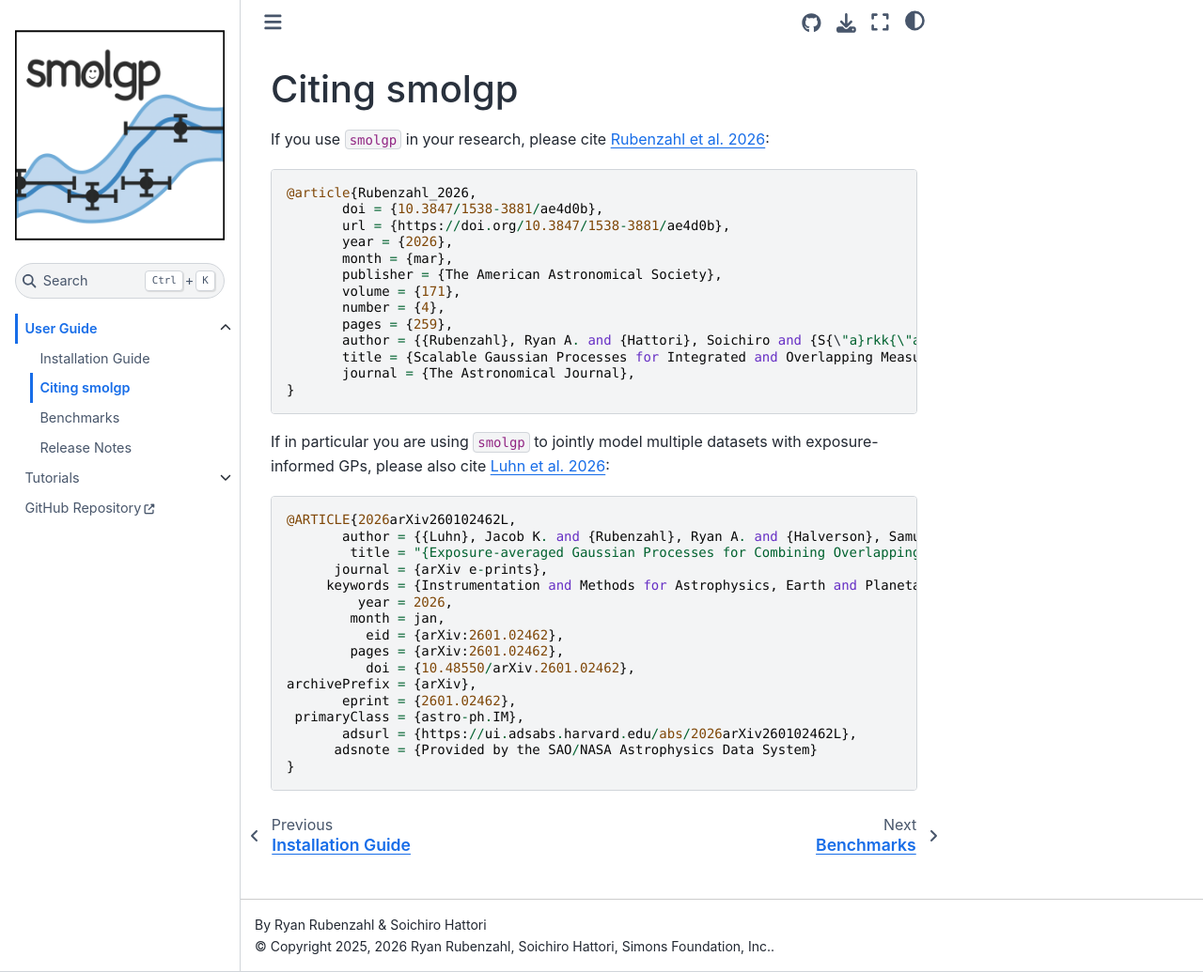
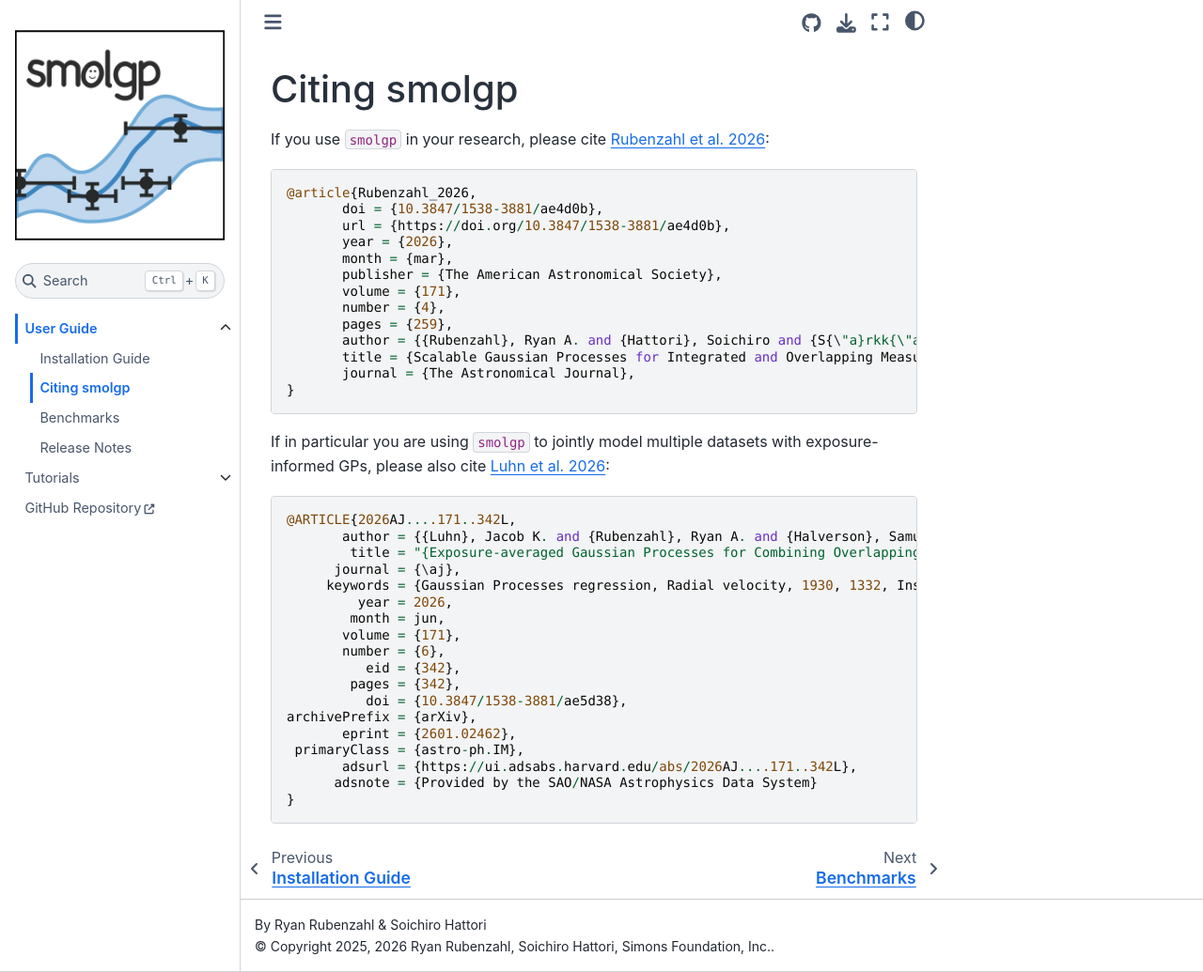
Before and after one commit to smolgp-dev/smolgp, a Sphinx documentation site: the page built from docs/citing.md, in a window 1280 px wide and 1035 px high. Shown: the whole window at 94% size. Built offline with Sphinx 7.4.7 and the Sphinx Book theme 1.1.4, drawn with Linux system fonts in a browser that asks for light colours; pages that are not in the unit, such as notebooks, are missing from menus.

Commit message:
update Luhn et al. citation

````diff
--- a/docs/citing.md
+++ b/docs/citing.md
@@ -19,22 +19,24 @@
 }
 ```
 
-If in particular you are using `smolgp` to jointly model multiple datasets with exposure-informed GPs, please also cite [Luhn et al. 2026](https://ui.adsabs.harvard.edu/abs/2026arXiv260102462L/exportcitation):
+If in particular you are using `smolgp` to jointly model multiple datasets with exposure-informed GPs, please also cite [Luhn et al. 2026](https://doi.org/10.3847/1538-3881/ae5d38):
 ```
-@ARTICLE{2026arXiv260102462L,
+@ARTICLE{2026AJ....171..342L,
        author = {{Luhn}, Jacob K. and {Rubenzahl}, Ryan A. and {Halverson}, Samuel and {Zhao}, Lily L.},
         title = "{Exposure-averaged Gaussian Processes for Combining Overlapping Datasets}",
-      journal = {arXiv e-prints},
-     keywords = {Instrumentation and Methods for Astrophysics, Earth and Planetary Astrophysics, Solar and Stellar Astrophysics},
+      journal = {\aj},
+     keywords = {Gaussian Processes regression, Radial velocity, 1930, 1332, Instrumentation and Methods for Astrophysics, Earth and Planetary Astrophysics, Solar and Stellar Astrophysics},
          year = 2026,
-        month = jan,
-          eid = {arXiv:2601.02462},
-        pages = {arXiv:2601.02462},
-          doi = {10.48550/arXiv.2601.02462},
+        month = jun,
+       volume = {171},
+       number = {6},
+          eid = {342},
+        pages = {342},
+          doi = {10.3847/1538-3881/ae5d38},
 archivePrefix = {arXiv},
        eprint = {2601.02462},
  primaryClass = {astro-ph.IM},
-       adsurl = {https://ui.adsabs.harvard.edu/abs/2026arXiv260102462L},
+       adsurl = {https://ui.adsabs.harvard.edu/abs/2026AJ....171..342L},
       adsnote = {Provided by the SAO/NASA Astrophysics Data System}
 }
 ```
````
